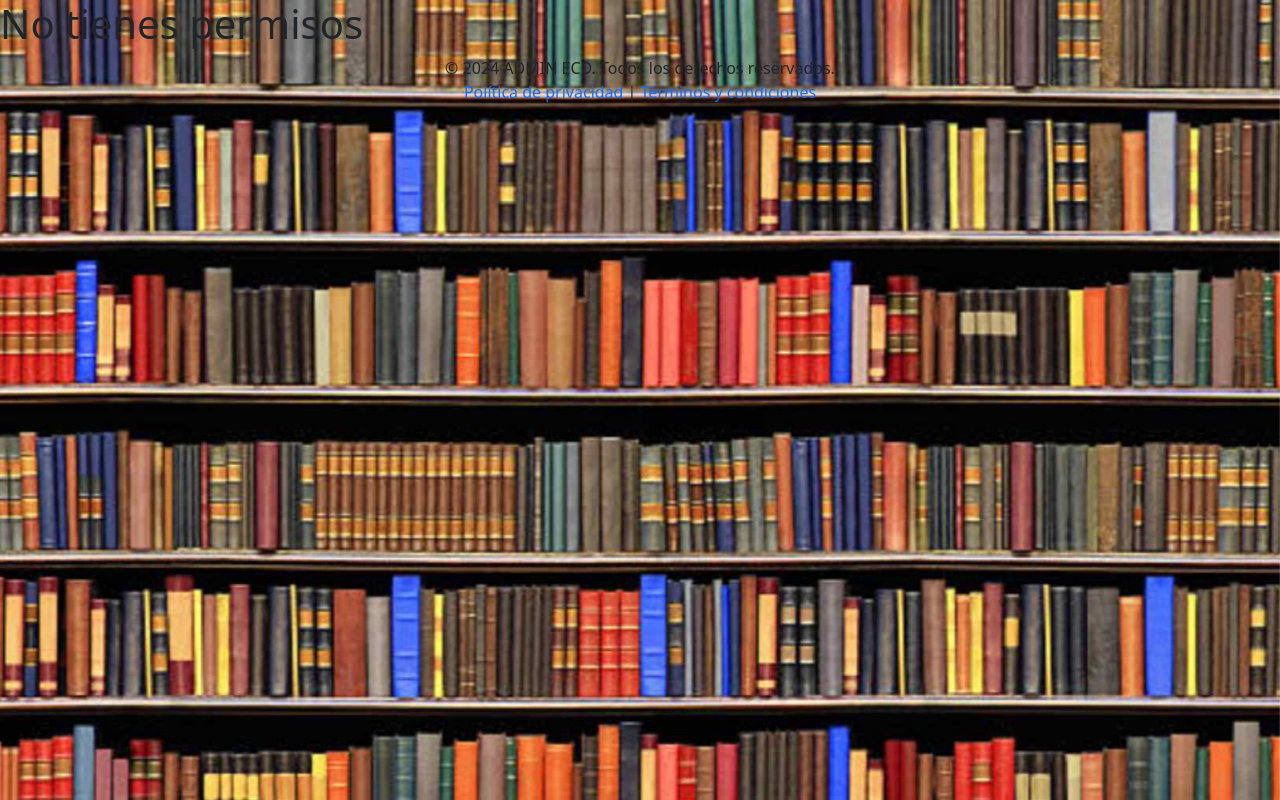
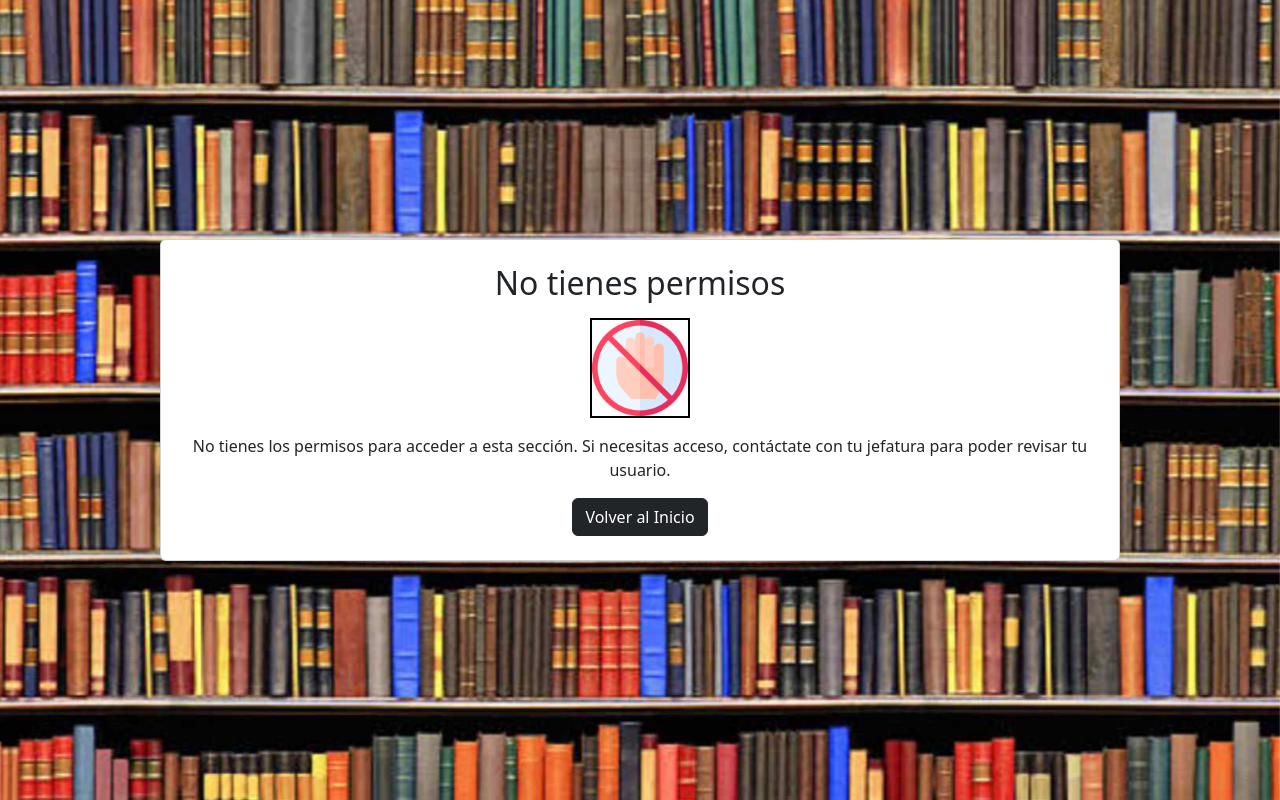
Before and after one commit to DavidGuentelicanDev/BiblbiotecaECD_2.0, a Django app: page /biblioteca_admin/sin_permisos/ in a window 1280 px wide. Run offline with Django 5.2, Linux system fonts and the light colour scheme; some libraries are stand-ins or nearby versions.

Commit message:
agregado diseño de pagina sin acceso y redireccion al login

```diff
--- a/biblioteca_ecd_pr/ecd_admin_app/static/css/sin_acceso.css
+++ b/biblioteca_ecd_pr/ecd_admin_app/static/css/sin_acceso.css
@@ -0,0 +1,6 @@
+/* CARD */
+.icono {
+    width: 100px;
+    height: 100px;
+    border: 2px solid #000;
+}
--- a/biblioteca_ecd_pr/ecd_admin_app/static/js/sin_acceso.js
+++ b/biblioteca_ecd_pr/ecd_admin_app/static/js/sin_acceso.js
@@ -0,0 +1,21 @@
+//volver al login
+document.getElementById("btn_volverLogin").addEventListener("click", function(event) {
+    event.preventDefault();
+
+    //sweetalert de carga
+    Swal.fire({
+        title: "Cargando...",
+        text: "Redirigiendo a la página inicial",
+        icon: "info",
+        allowOutsideClick: false,
+        showConfirmButton: false,
+        timer: 2000,
+        didOpen: () => {
+            Swal.showLoading();
+        }
+    }).then((result) => {
+        if (result.dismiss === Swal.DismissReason.timer) {
+            window.location.href = "/biblioteca_admin/"
+        }
+    });
+});
--- a/biblioteca_ecd_pr/ecd_admin_app/templates/ecd_admin_app/sin_acceso.html
+++ b/biblioteca_ecd_pr/ecd_admin_app/templates/ecd_admin_app/sin_acceso.html
@@ -14,22 +14,27 @@
     </head>
     <body>
         <div class="background">
-            <h1>No tienes permisos</h1>
-            <!--footer-->
-            <footer class="footer">
-                <div class="container text-center">
-                    <p class="mb-0">&copy; 2024 ADMIN ECD. Todos los derechos reservados.</p>
-                    <p class="mb-0">
-                        <a href="#" class="text-decoration-none">Política de privacidad</a> |
-                        <a href="#" class="text-decoration-none">Términos y condiciones</a>
-                    </p>
+            <div class="d-flex justify-content-center align-items-center" style="min-height: 100vh;">
+                <div class="card w-75">
+                    <div class="card-body">
+                        <h2 class="card-title text-center mt-2">No tienes permisos</h2>
+                        <div class="d-flex justify-content-center mt-3">
+                            <img class="icono" src="{% static 'assets/icons/sin_permisos.png' %}" alt="Icono libros" class="rounded-circle" />
+                        </div>
+                        <p class="card-text text-center mt-3">No tienes los permisos para acceder a esta sección. Si necesitas acceso, contáctate con tu jefatura para poder revisar tu usuario.</p>
+                        <div class="d-flex justify-content-center mt-2 mb-2">
+                            <a id="btn_volverLogin" class="btn btn-dark" style="max-width: 200px;">Volver al Inicio</a>
+                        </div>
+                    </div>
                 </div>
-            </footer>
+            </div>
         </div>
 
         <!--js-->
         <script src="{% static 'js/sin_acceso.js' %}"></script>
         <!--bootstrap js-->
         <script src="https://cdn.jsdelivr.net/npm/bootstrap@5.3.3/dist/js/bootstrap.bundle.min.js" integrity="sha384-YvpcrYf0tY3lHB60NNkmXc5s9fDVZLESaAA55NDzOxhy9GkcIdslK1eN7N6jIeHz" crossorigin="anonymous"></script>
+        <!--sweetalert2-->
+        <script src="https://cdn.jsdelivr.net/npm/sweetalert2@11"></script>
     </body>
 </html>
```
Also changed, not shown: biblioteca_ecd_pr/ecd_admin_app/static/assets/icons/sin_permisos.png (added).
